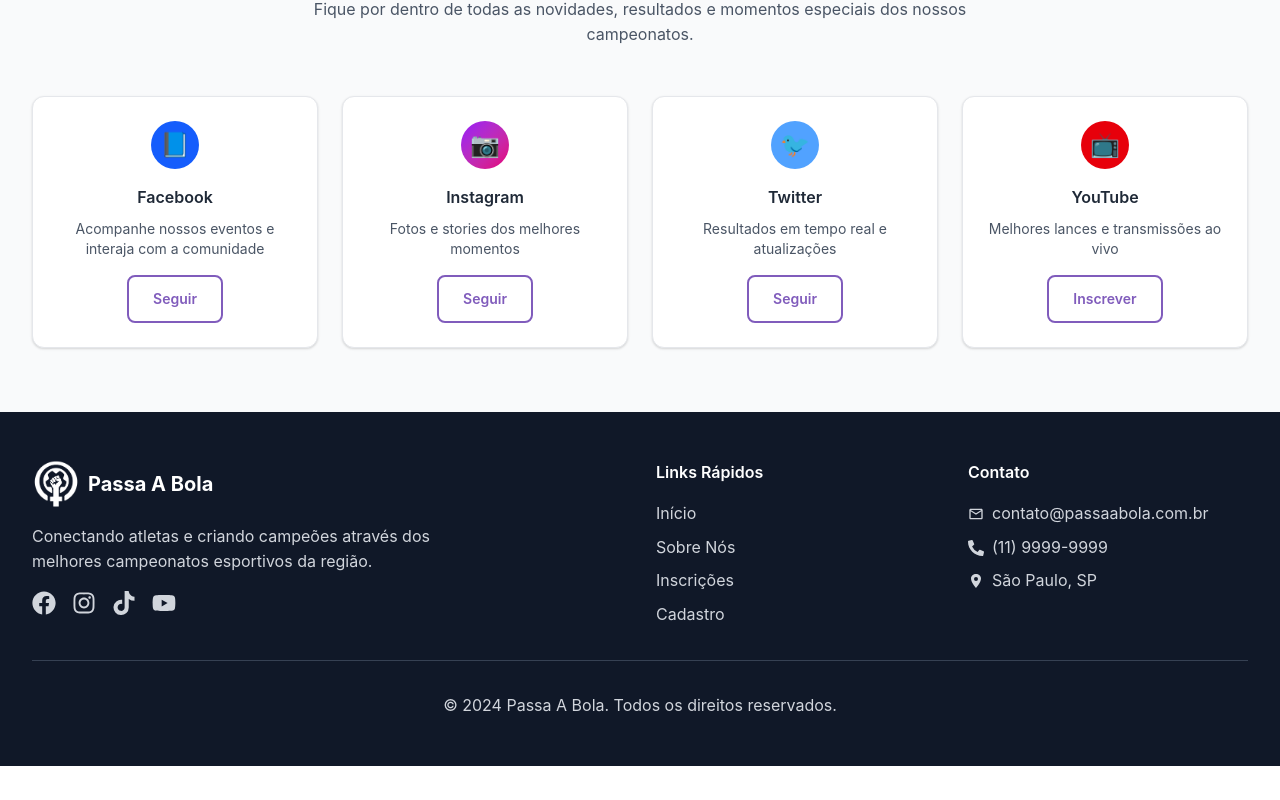
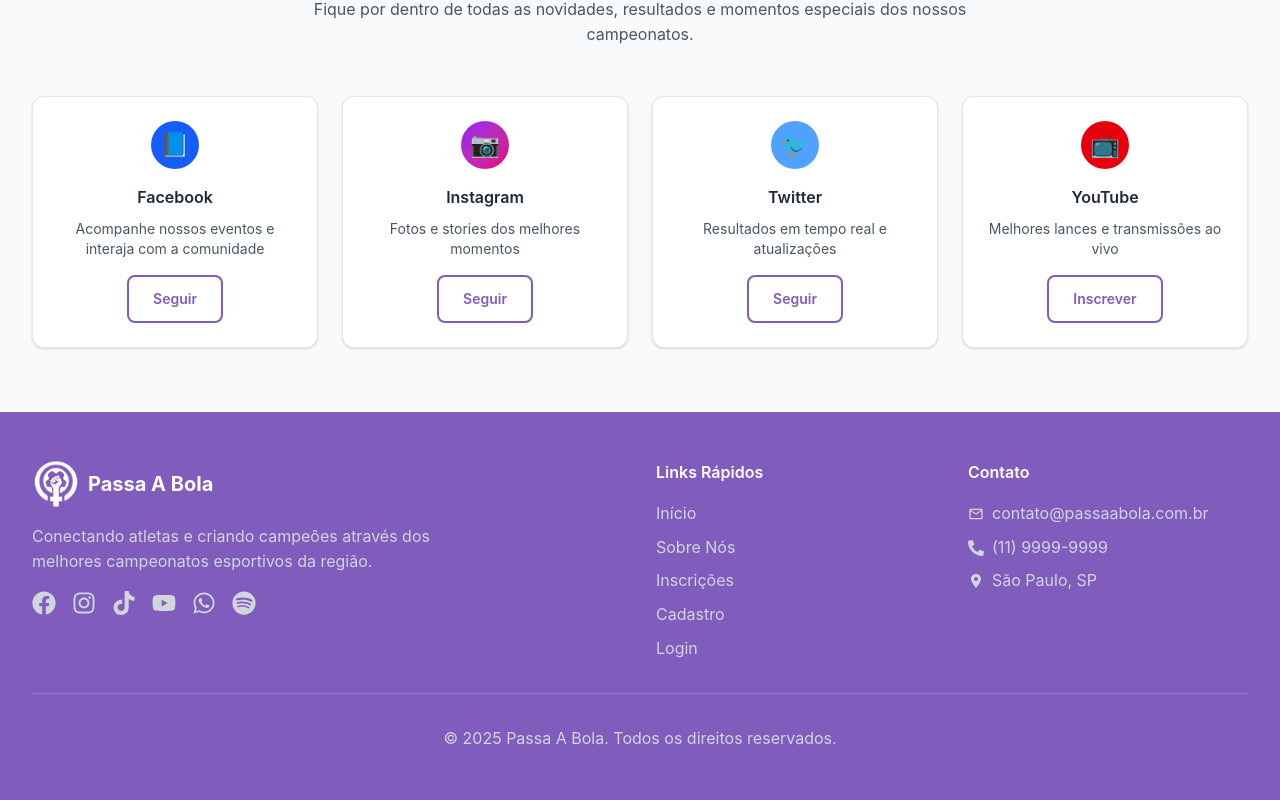
Before and after one commit to pedrofaleirosss/portal-passa-a-bola, a React (Vite) app in the folder frontend/: page / in a window 1280 px wide. Shown: the part 1371-2171 px from the top of the page. Before the commit the page ends 2137 px from the top, so only its background shows below. Built offline with nearby package versions, Linux system fonts and the light colour scheme.

Commit message:
adicionando novos links e alterando a cor do Footer

```diff
--- a/frontend/src/components/Footer.jsx
+++ b/frontend/src/components/Footer.jsx
@@ -1,14 +1,18 @@
 import { MdOutlineEmail } from "react-icons/md";
-import { FaPhoneAlt } from "react-icons/fa";
 import { IoLocationSharp } from "react-icons/io5";
-import { FaFacebook } from "react-icons/fa";
-import { FaInstagram } from "react-icons/fa";
-import { FaTiktok } from "react-icons/fa";
-import { FaYoutube } from "react-icons/fa";
+import {
+  FaWhatsapp,
+  FaPhoneAlt,
+  FaFacebook,
+  FaInstagram,
+  FaTiktok,
+  FaYoutube,
+  FaSpotify,
+} from "react-icons/fa";
 
 const Footer = () => {
   return (
-    <footer className="bg-gray-900 text-white py-12">
+    <footer className="bg-primary text-white py-12">
       <div className="container">
         <div className="grid grid-cols-1 md:grid-cols-4 gap-8">
           {/* Logo e Descrição */}
@@ -31,31 +35,45 @@
             <div className="flex space-x-4">
               <a
                 href="https://www.facebook.com/oficialpassaabola/?locale=pt_BR"
-                className="text-gray-300 hover:text-primary transition-colors"
+                className="text-gray-300 hover:text-white transition-colors"
               >
                 <span className="sr-only">Facebook</span>
                 <FaFacebook size={24} />
               </a>
               <a
                 href="https://www.instagram.com/passaabola"
-                className="text-gray-300 hover:text-primary transition-colors"
+                className="text-gray-300 hover:text-white transition-colors"
               >
                 <span className="sr-only">Instagram</span>
                 <FaInstagram size={24} />
               </a>
               <a
                 href="https://www.tiktok.com/@passabola"
-                className="text-gray-300 hover:text-primary transition-colors"
+                className="text-gray-300 hover:text-white transition-colors"
               >
                 <span className="sr-only">Tik Tok</span>
                 <FaTiktok size={24} />
               </a>
               <a
                 href="https://www.youtube.com/@passabola"
-                className="text-gray-300 hover:text-primary transition-colors"
+                className="text-gray-300 hover:text-white transition-colors"
               >
                 <span className="sr-only">YouTube</span>
                 <FaYoutube size={24} />
+              </a>
+              <a
+                href="https://www.whatsapp.com/channel/0029Vavm10347XeEyTTNi91i"
+                className="text-gray-300 hover:text-white transition-colors"
+              >
+                <span className="sr-only">WhatsApp</span>
+                <FaWhatsapp size={24} />
+              </a>
+              <a
+                href="https://open.spotify.com/show/18H1ysI9zyDIRahuCnZGQr?si=32d5583dfaa84544"
+                className="text-gray-300 hover:text-white transition-colors"
+              >
+                <span className="sr-only">Spotify</span>
+                <FaSpotify size={24} />
               </a>
             </div>
           </div>
@@ -75,7 +93,7 @@
               <li>
                 <a
                   href="/sobre"
-                  className="text-gray-300 hover:text-primary transition-colors"
+                  className="text-gray-300 hover:text-white transition-colors"
                 >
                   Sobre Nós
                 </a>
@@ -83,7 +101,7 @@
               <li>
                 <a
                   href="/inscricao"
-                  className="text-gray-300 hover:text-primary transition-colors"
+                  className="text-gray-300 hover:text-white transition-colors"
                 >
                   Inscrições
                 </a>
@@ -91,9 +109,17 @@
               <li>
                 <a
                   href="/cadastro"
-                  className="text-gray-300 hover:text-primary transition-colors"
+                  className="text-gray-300 hover:text-white transition-colors"
                 >
                   Cadastro
+                </a>
+              </li>
+              <li>
+                <a
+                  href="/login"
+                  className="text-gray-300 hover:text-white transition-colors"
+                >
+                  Login
                 </a>
               </li>
             </ul>
@@ -118,8 +144,8 @@
           </div>
         </div>
 
-        <div className="border-t border-gray-700 mt-8 pt-8 text-center text-gray-300">
-          <p>&copy; 2024 Passa A Bola. Todos os direitos reservados.</p>
+        <div className="border-t border-primary-foreground/20 mt-8 pt-8 text-center text-gray-300">
+          <p>&copy; 2025 Passa A Bola. Todos os direitos reservados.</p>
         </div>
       </div>
     </footer>
```
